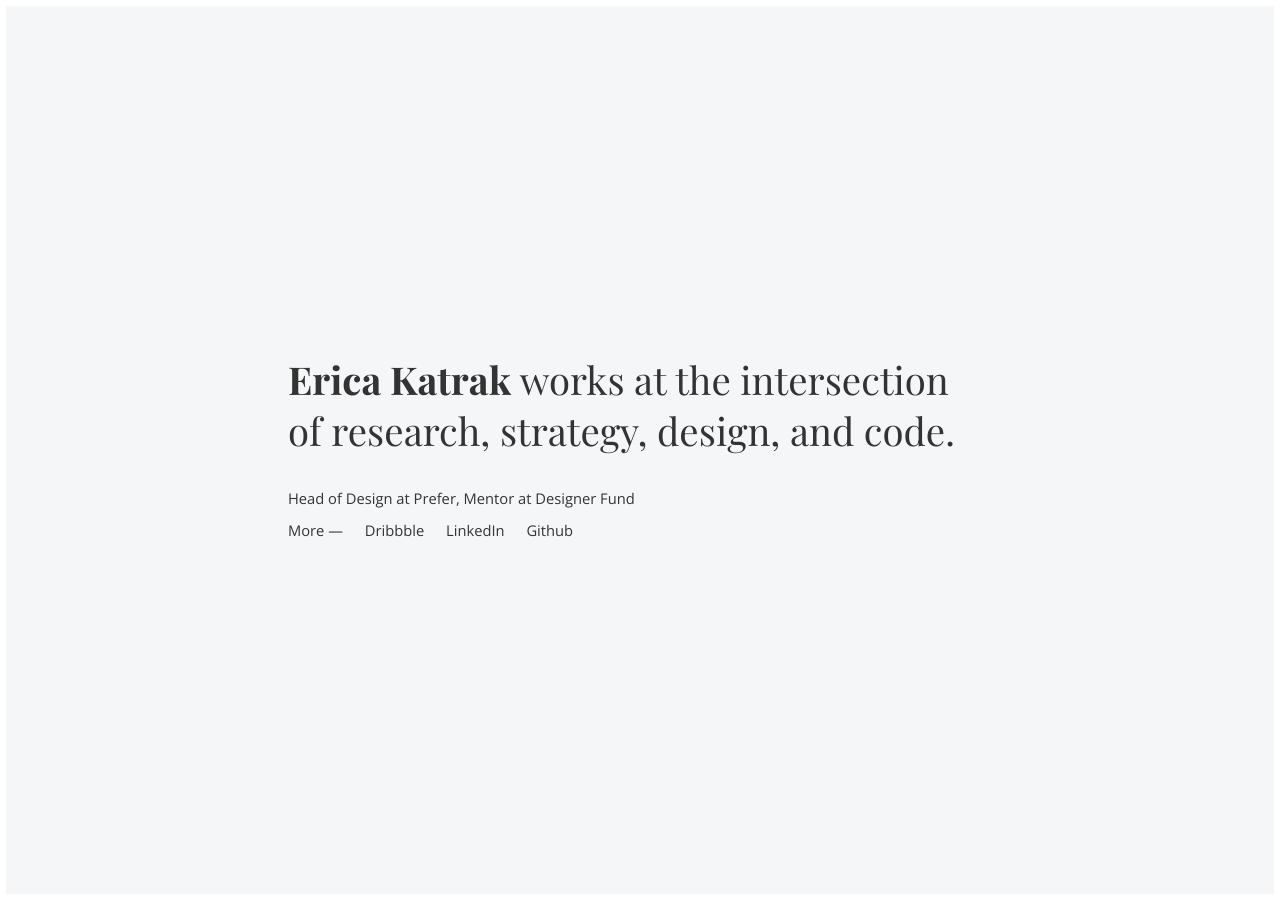
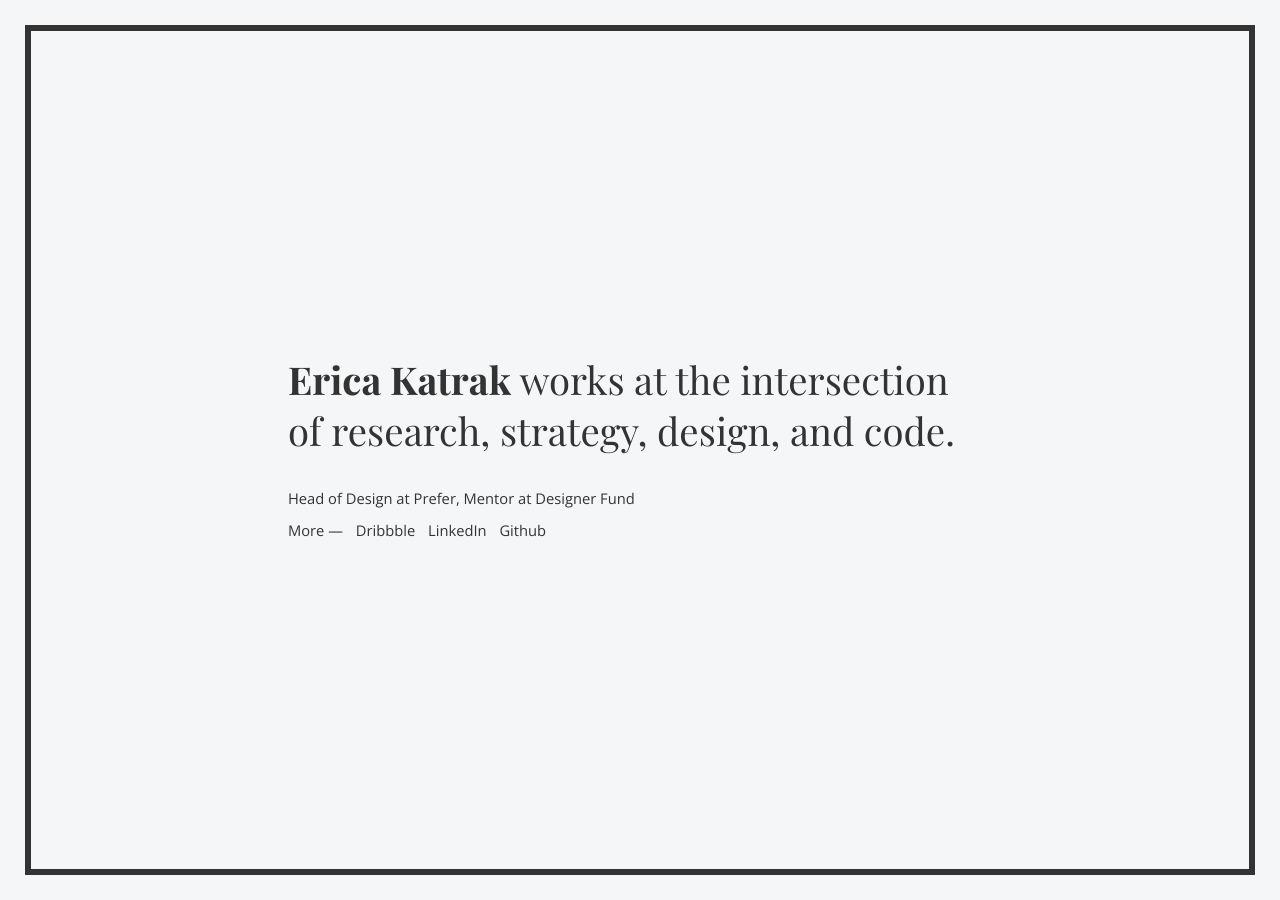
Before and after one commit to ericakatrak/ericakatrak.github.io, a Jekyll site: the page built from index.html, in a window 1280 px wide. Built offline with Jekyll 4.4.1, drawn with Linux system fonts in a browser that asks for light colours.

Commit message:
style tweaks

```diff
--- a/css/style.css
+++ b/css/style.css
@@ -49,6 +49,9 @@ body {
 	-o-font-feature-settings: "liga" on, "rlig" on, "kern" on;
 	-webkit-font-feature-settings: "liga" on, "rlig" on, "kern" on;
 	font-feature-settings: "liga" on, "rlig" on, "kern" on;
+
+	background: #333;
+	border: 2vw solid #F5F6F8;
 }
 
 body:after {
@@ -66,8 +69,6 @@ body:after {
 	right: 0.5vw;
 	bottom: 0.5vw;
 	left: 0.5vw;
-
-	border: 2vw solid #F5F6F8;
 }
 
 section {
@@ -120,7 +121,7 @@ a {
 	margin .5vw;
 }
 
-a.more {margin: 0 0 0 2vh;}
+a.more {margin: 0 0 0 1vh;}
 
 a:hover {color: #b96e2b;}
 
```
